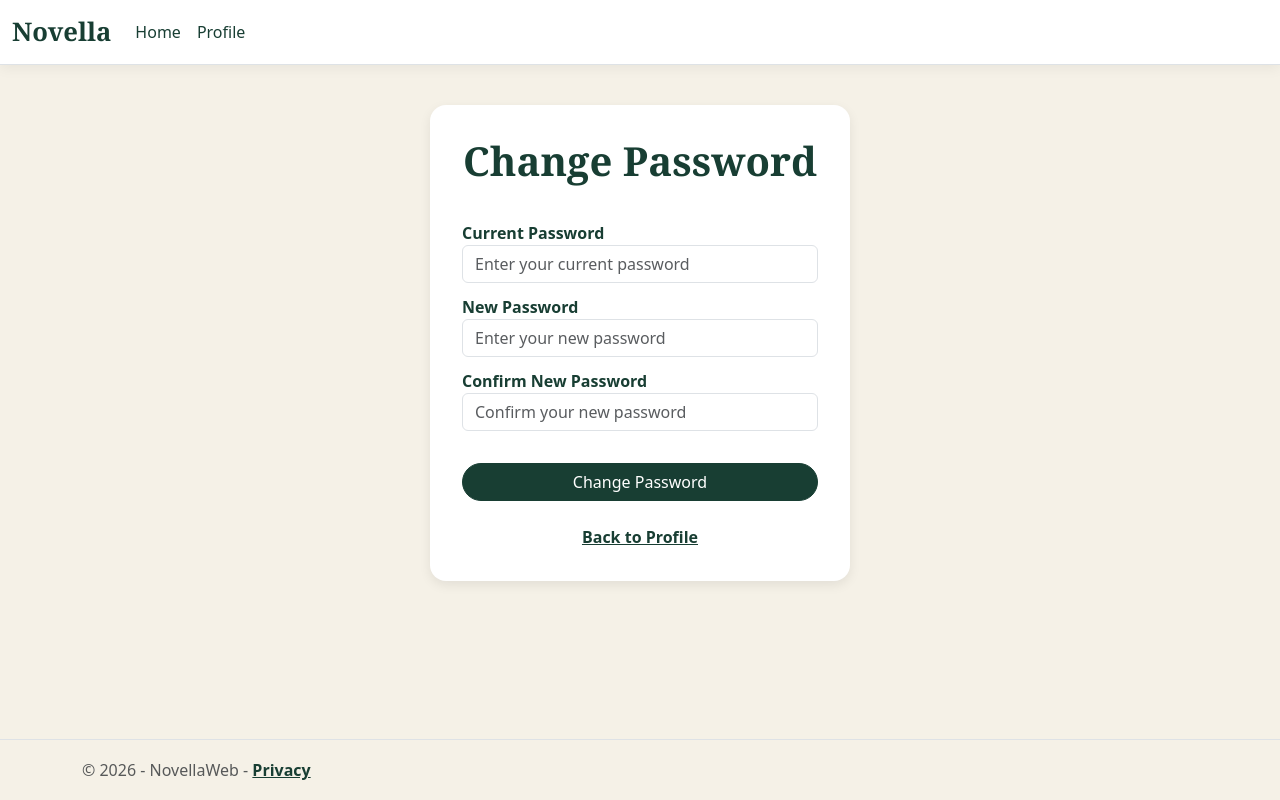
After one commit to Alejandra-gonza-13/NovellaWeb, an ASP.NET Core app: page /Account/ChangePassword in a window 1280 px wide. The commit adds this page. Run offline with ASP.NET Core 8, Linux system fonts and the light colour scheme; style sheets or scripts are compiled from the project's sources; some libraries are stand-ins or nearby versions.

Commit message:
Add Change Password and Profile link in menu

```diff
--- /dev/null
+++ b/Views/Account/ChangePassword.cshtml
@@ -0,0 +1,28 @@
+@{
+    ViewData["Title"] = "Change Password";
+}
+
+<div class="auth-container">
+    <h1>Change Password</h1>
+
+    <form id="passwordForm">
+        <label for="currentPassword">Current Password</label>
+        <input type="password" id="currentPassword" name="currentPassword" class="form-control" placeholder="Enter your current password" required />
+
+        <label for="newPassword">New Password</label>
+        <input type="password" id="newPassword" name="newPassword" class="form-control" placeholder="Enter your new password" required />
+
+        <label for="confirmPassword">Confirm New Password</label>
+        <input type="password" id="confirmPassword" name="confirmPassword" class="form-control" placeholder="Confirm your new password" required />
+
+        <div id="message" class="message"></div>
+        <button type="submit" class="btn btn-primary">Change Password</button>
+    </form>
+    <div class="text-center">
+        <a href="/Account/Profile">Back to Profile</a>
+    </div>
+</div>
+
+@section Scripts {
+    <script type="module" src="~/js/ChangePassword.js"></script>
+}
--- a/Views/Account/EditProfile.cshtml
+++ b/Views/Account/EditProfile.cshtml
@@ -1,5 +1,5 @@
 @{
-    ViewData["Title"] = "Profile";
+    ViewData["Title"] = "Edit Profile";
 }
 
 <div class="auth-container">
--- a/Views/Home/Index.cshtml
+++ b/Views/Home/Index.cshtml
@@ -3,10 +3,9 @@
 }
 
 <div class="text-center">
-    <h1 class="display-4">Welcome</h1>
-
+    <h1 class="display-4">Welcome to Novella</h1>
     <h4 id="userEmail"></h4>
-    <button id="logoutButton">Logout</button>
+    <p>Stories worth keeping.</p>
 </div>
 
 @section Scripts {
--- a/Views/Shared/_Layout.cshtml
+++ b/Views/Shared/_Layout.cshtml
@@ -24,7 +24,7 @@
                             <a class="nav-link text-dark" asp-area="" asp-controller="Home" asp-action="Index">Home</a>
                         </li>
                         <li class="nav-item">
-                            <a class="nav-link text-dark" asp-area="" asp-controller="Home" asp-action="Privacy">Privacy</a>
+                            <a class="nav-link text-dark" asp-area="" asp-controller="Account" asp-action="Profile">Profile</a>
                         </li>
                     </ul>
                 </div>
--- /dev/null
+++ b/wwwroot/js/ChangePassword.js
@@ -0,0 +1,32 @@
+import { auth, onAuthStateChanged, updatePassword, reauthenticateWithCredential, EmailAuthProvider } from "./firebase.js";
+
+onAuthStateChanged(auth, function(user) {
+    if(!user) {
+        window.location.href = '/Account/Login';
+    }
+});
+
+const passwordForm = document.getElementById("passwordForm");
+
+passwordForm.addEventListener("submit", async function (e) {
+    e.preventDefault();
+    const currentPassword = document.getElementById("currentPassword").value;
+    const newPassword = document.getElementById("newPassword").value;
+    const confirmPassword = document.getElementById("confirmPassword").value;
+    const messageDiv = document.getElementById("message");
+
+    if (newPassword !== confirmPassword) {
+        messageDiv.textContent = "New passwords do not match.";
+        return;
+    }
+
+    try {
+        const user = auth.currentUser;
+        const credential = EmailAuthProvider.credential(user.email, currentPassword);
+        await reauthenticateWithCredential(user, credential);
+        await updatePassword(user, newPassword);
+        messageDiv.textContent = "Password changed successfully!";
+    } catch (error) {
+        messageDiv.textContent = error.message;
+    }
+});
```
Also changed, not shown: wwwroot/js/Home.js (+2 -7 lines).
